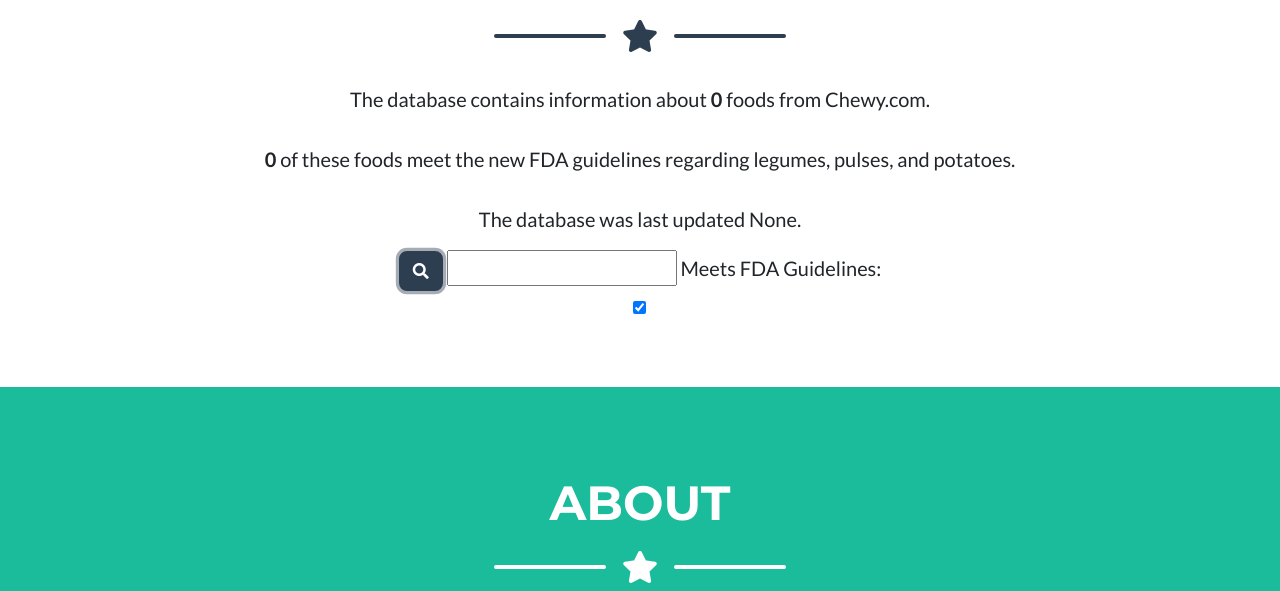
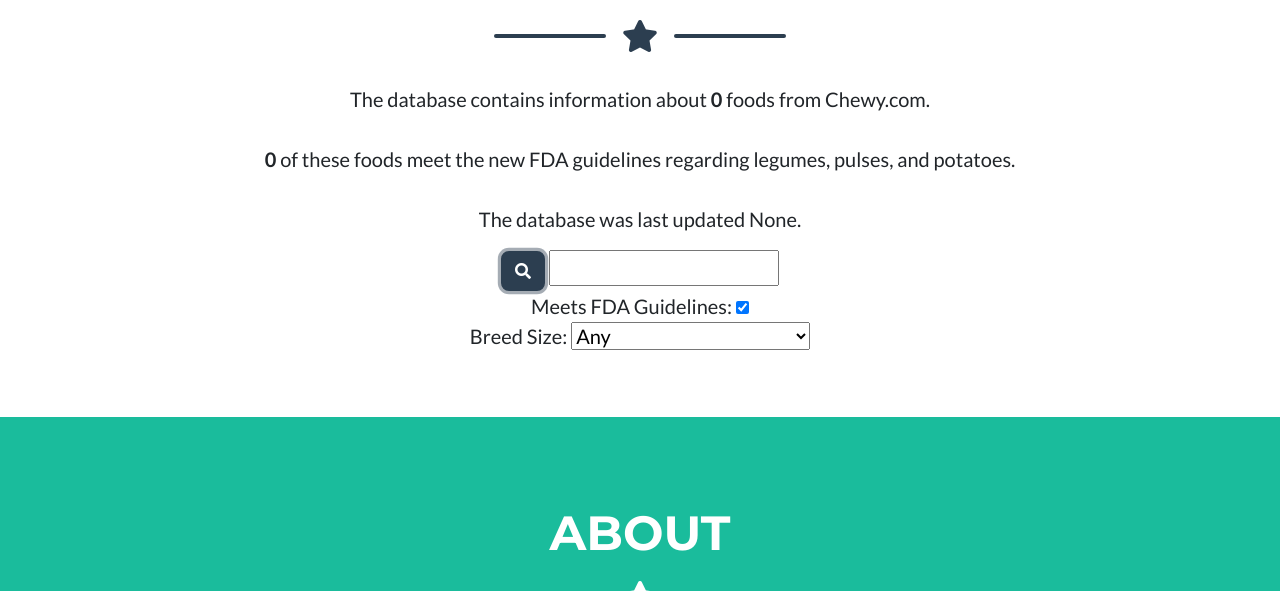
Before and after one commit to MikeAleksa/PeaFree, a Django app: page /search/ in a window 1280 px wide. Shown: the part 968-1559 px from the top of the page. Run offline with Django 3.2, Linux system fonts and the light colour scheme; some libraries are stand-ins or nearby versions; some web fonts are replaced.

Commit message:
add breed selection in search

```diff
--- a/food_search/templates/food_search/index.html
+++ b/food_search/templates/food_search/index.html
@@ -16,11 +16,17 @@
     </p>
     <div class="row lead text-center">
         <div class="col-lg-8 mx-auto">
-            <form id="searchform" action="{% url 'food_search:results' %}" method="get" accept-charset="utf-8">
-                <button class="btn focus btn-secondary" type="submit">
-                    <i class="fa fa-search"></i>
-                </button>
-                {{ form }}
+            <form id="searchform lead text-center" action="{% url 'food_search:results' %}" method="get"
+                  accept-charset="utf-8">
+                <div>
+                    <button class="btn focus btn-secondary" type="submit">
+                        <i class="fa fa-search"></i>
+                    </button>
+                    {{ form.q }}
+                </div>
+                <div class="lead">Meets FDA Guidelines: {{ form.fda }}</div>
+                <div class="lead">Breed Size: {{ form.breed_size }}</div>
+
             </form>
         </div>
     </div>
--- a/food_search/templates/food_search/index_template.html
+++ b/food_search/templates/food_search/index_template.html
@@ -144,14 +144,13 @@
 
                         Common legumes include peas, beans, lentils, chickpeas, soybeans and peanuts. Pulses are dry
                         edible seeds of certain legume plants. Examples include dried beans, dried peas, chickpeas
-                        and
-                        lentils.<br><br>
+                        and lentils.<br><br>
 
                         Rice is a grain, not a legume. The current reports do not suggest there is any link between
                         diets with rice and DCM in dogs.<br><br>
 
                         Grain-free diets are not necessarily specifically implicated by the study, but recently the
-                        proportion of legumes and/or pulses has increased significantly in these diets.
+                        proportion of legumes, pulses, and potatoes have increased significantly in these diets.
 
                     </p>
                 </div>
--- a/food_search/templates/food_search/results.html
+++ b/food_search/templates/food_search/results.html
@@ -93,11 +93,13 @@
         <br>
         <ul class="pagination justify-content-center" id="page-ctrl">
             {% if page_obj.has_previous %}
-                <li><a href="?{{ search_vars }}&page={{ page_obj.previous_page_number }}" class="page-link">&laquo;
+                <li><a class="btn btn-outline-primary" style="margin:.1em"
+                       href="?{{ search_vars }}&page={{ page_obj.previous_page_number }}" class="page-link">&laquo;
                     PREV </a></li>
             {% endif %}
             {% if page_obj.has_next %}
-                <li><a href="?{{ search_vars }}&page={{ page_obj.next_page_number }}" class="page-link"> NEXT
+                <li><a class="btn btn-outline-primary" style="margin:.1em"
+                       href="?{{ search_vars }}&page={{ page_obj.next_page_number }}" class="page-link"> NEXT
                     &raquo;</a></li>
             {% endif %}
         </ul>
--- a/food_search/views.py
+++ b/food_search/views.py
@@ -29,6 +29,9 @@ class ResultsView(generic.ListView):
     def get_fda(self):
         return self.request.GET.get('fda', 'on')
 
+    def get_breed_size(self):
+        return self.request.GET.get('breed_size', None)
+
     def get_context_data(self, **kwargs):
         context = super().get_context_data(**kwargs)
 
@@ -43,15 +46,28 @@ class ResultsView(generic.ListView):
 
     def get_queryset(self):
         queryset = Food.objects.all()
-        query_list = self.get_q()
 
         # if a search query was made, split it into words and filter
+        query_list = self.get_q()
         if query_list:
             query_list = query_list.split()
             queryset = queryset.filter(reduce(operator.and_, (Q(name__icontains=q) for q in query_list)))
 
         # filter by FDA guidelines
-        if self.request.GET.get('fda') == 'on':
+        if self.get_fda() == 'on':
             queryset = queryset.filter(fda_guidelines=True)
 
+        # filter by Breeds
+        if self.get_breed_size() == '1':
+            queryset = queryset.filter(xsm_breed=True)
+        elif self.get_breed_size() == '2':
+            queryset = queryset.filter(sm_breed=True)
+        elif self.get_breed_size() == '3':
+            queryset = queryset.filter(md_breed=True)
+        elif self.get_breed_size() == '4':
+            queryset = queryset.filter(lg_breed=True)
+        elif self.get_breed_size() == '5':
+            queryset = queryset.filter(xlg_breed=True)
+
+        # return ordered queryset
         return queryset.order_by('name')
```
Also changed, not shown: food_search/forms.py (+11 -1 lines).
